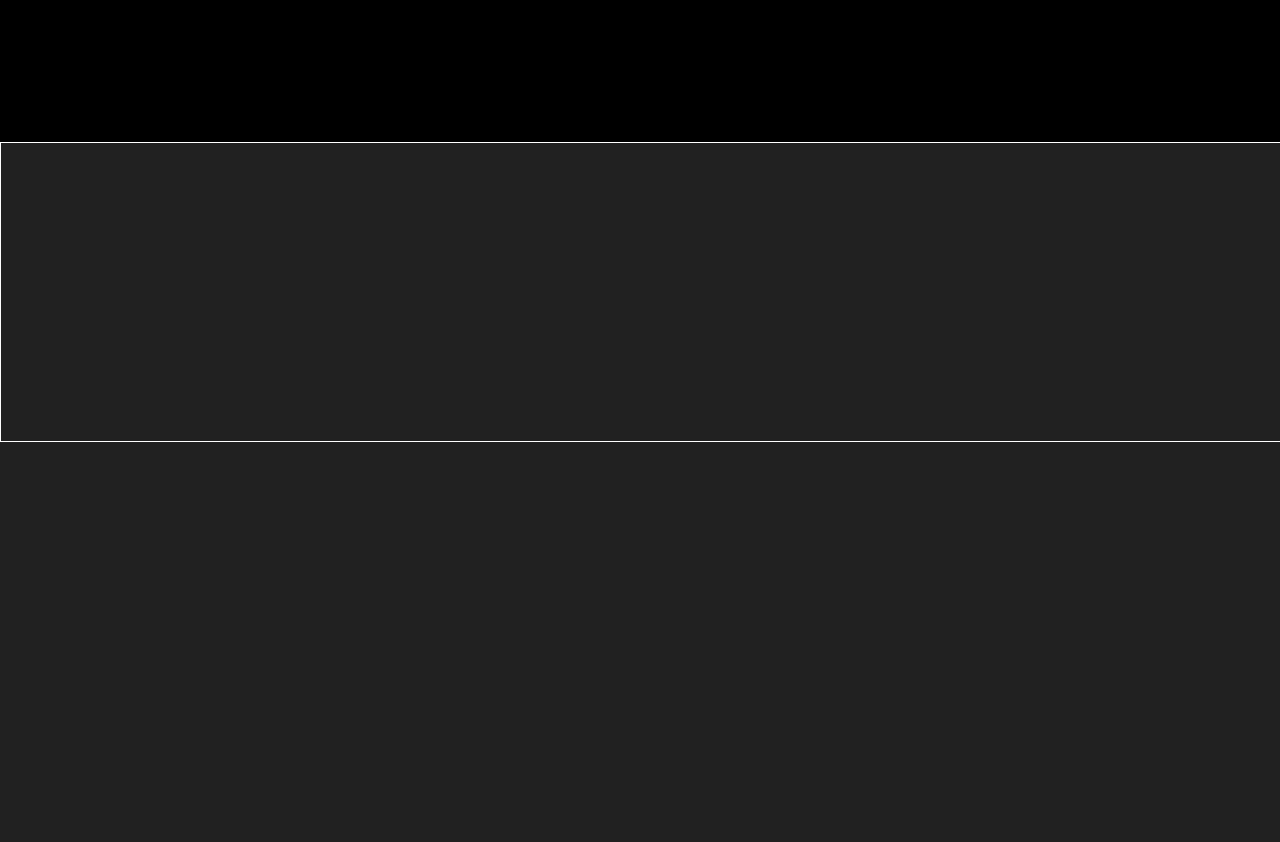
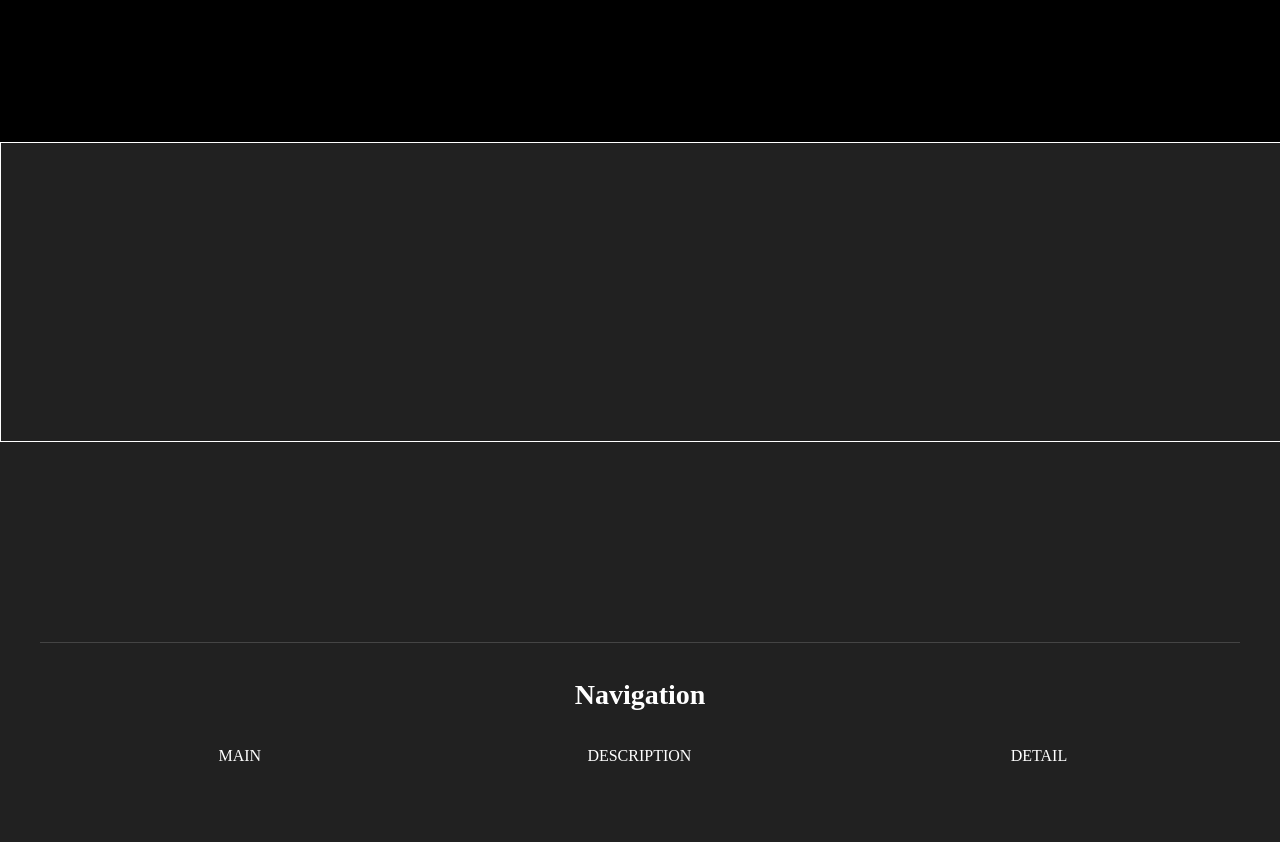
Before and after one commit to HyunRyung/Higashino, a plain HTML site: page Higashino_SUB.html in a window 1280 px wide. Shown: the part 2858-3700 px from the top of the page. Before the commit the page ends 3400 px from the top, so only its background shows below. Drawn offline with nearby package versions, Linux system fonts and the light colour scheme.

Commit message:
sub footer

```diff
--- a/Higashino_SUB.html
+++ b/Higashino_SUB.html
@@ -308,6 +308,16 @@
     <img src="" alt="">
   </div>
 
+  <footer>
+    <div class="ft_nav"><br><br>
+        <p>Navigation</p><br><br>
+        <ul>
+            <li><a href="index.html">MAIN</a></li>
+            <li><a href="Higashino_SUB.html">DESCRIPTION</a></li>
+            <li><a href="#">DETAIL</a></li>
+        </ul>
+    </div>
+</footer>
 
 </body>
 
--- a/css/common_css.css
+++ b/css/common_css.css
@@ -1,5 +1,4 @@
-
-
+a:link,a:active,a:visited{color:#fff;}
 
 @media (max-width:599px){
   /* header start */
```
